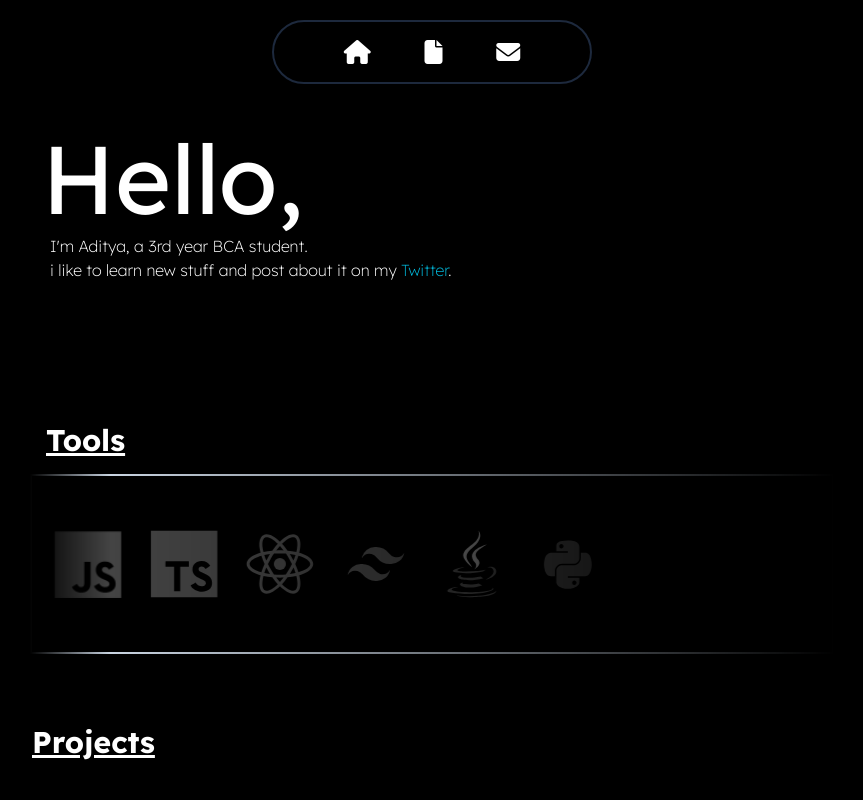
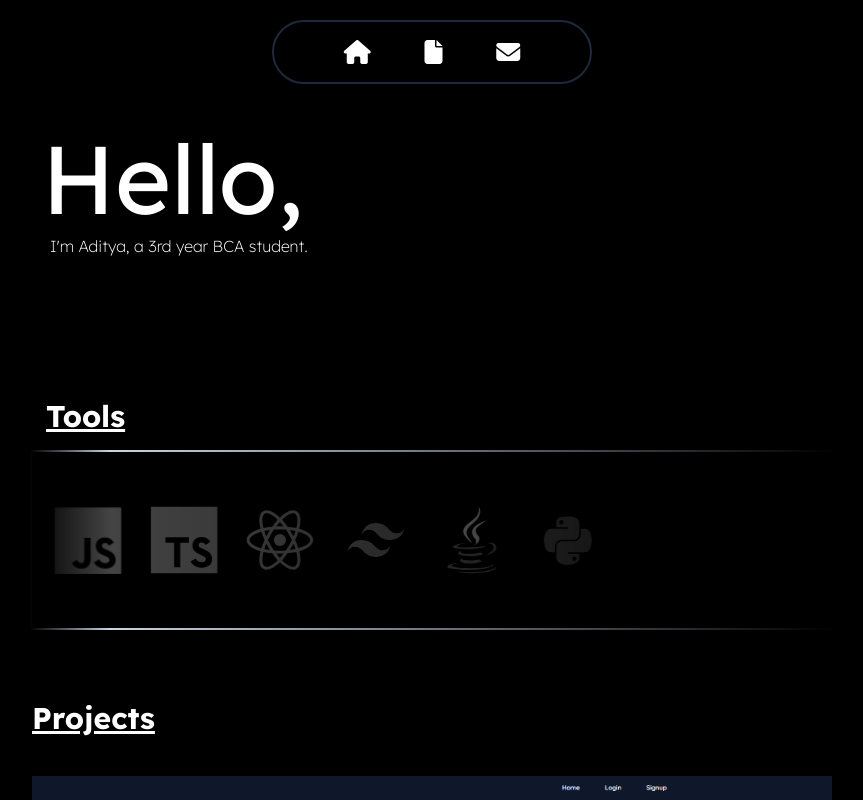
Before and after one commit to AdityaSetiaa/portfolio, a React (Vite) app: page / in a window 1280 px wide. Shown: the top 800 px of the page, without its empty margins (208-1071 px from the left). Built offline with nearby package versions, Linux system fonts and the light colour scheme.

Commit message:
About.tsx

```diff
--- a/src/Componenet/About.tsx
+++ b/src/Componenet/About.tsx
@@ -13,7 +13,7 @@ const About = () => {
        <p className="text-white font-extralight  pl-4">I'm Aditya, a 3rd year BCA student. </p>
 
         <p className="text-white font-extralight pl-4">
-          i like to learn new stuff and post about it on my <a href="https://x.com/Adetia108" className="text-cyan-500">Twitter</a>.
+{/*           i like to learn new stuff and post about it on my <a href="https://x.com/Adetia108" className="text-cyan-500">Twitter</a>. */}
         </p>
 
        </div>
```
